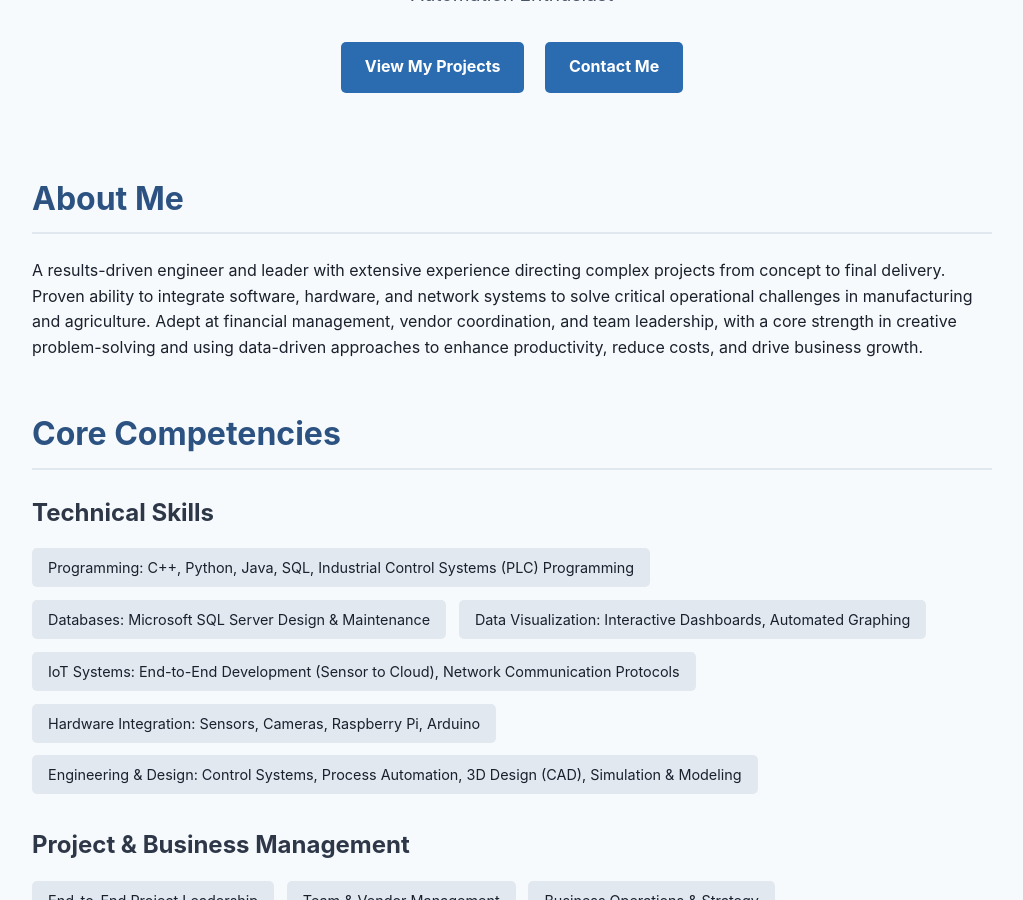
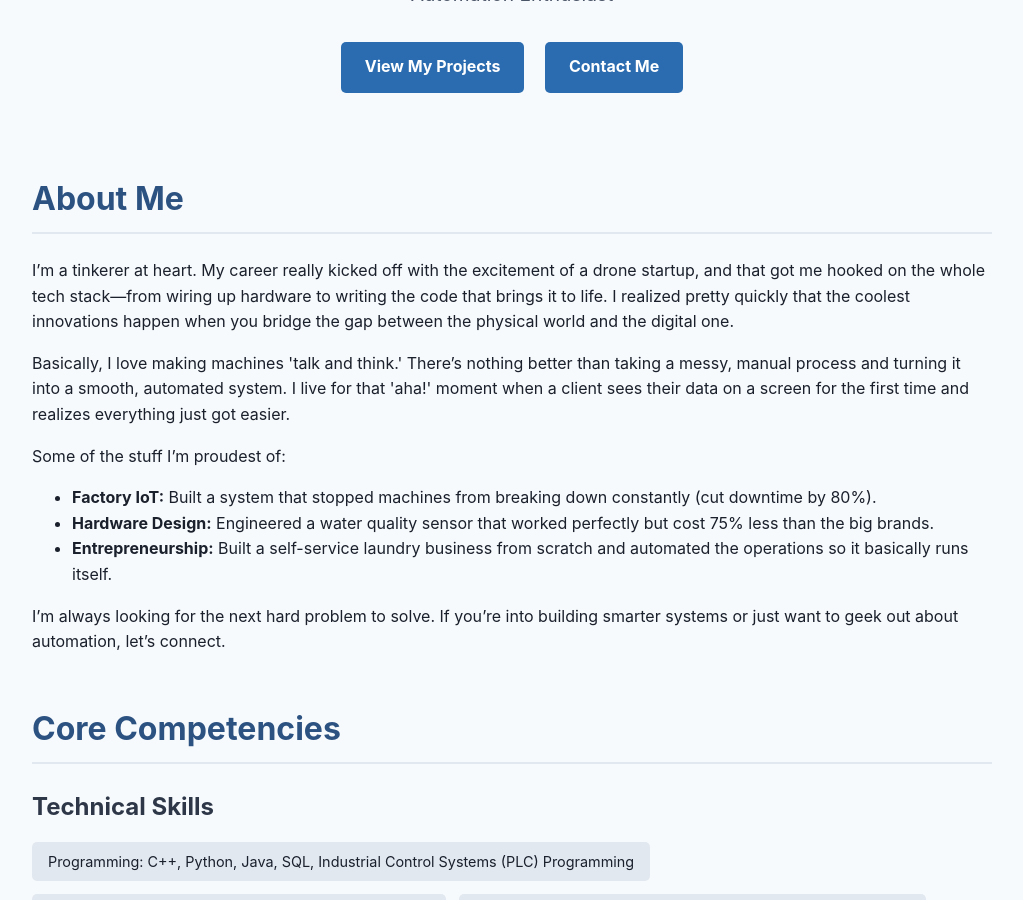
Before and after one commit to xion-xion/xion-xion.github.io, a Jekyll site: the page built from index.html, in a window 1280 px wide and 900 px high, scrolled down 323 px. Shown: the whole window, without its empty margins (128-1151 px from the left). Built offline with Jekyll 4.4.1, drawn with Linux system fonts in a browser that asks for light colours.

Commit message:
docs: update about me section

```diff
--- a/index.html
+++ b/index.html
@@ -14,7 +14,15 @@ title: Home
 
 <section id="about">
     <h2>About Me</h2>
-    <p>A results-driven engineer and leader with extensive experience directing complex projects from concept to final delivery. Proven ability to integrate software, hardware, and network systems to solve critical operational challenges in manufacturing and agriculture. Adept at financial management, vendor coordination, and team leadership, with a core strength in creative problem-solving and using data-driven approaches to enhance productivity, reduce costs, and drive business growth.</p>
+    <p>I’m a tinkerer at heart. My career really kicked off with the excitement of a drone startup, and that got me hooked on the whole tech stack—from wiring up hardware to writing the code that brings it to life. I realized pretty quickly that the coolest innovations happen when you bridge the gap between the physical world and the digital one.</p>
+    <p>Basically, I love making machines 'talk and think.' There’s nothing better than taking a messy, manual process and turning it into a smooth, automated system. I live for that 'aha!' moment when a client sees their data on a screen for the first time and realizes everything just got easier.</p>
+    <p>Some of the stuff I’m proudest of:</p>
+    <ul>
+        <li><b>Factory IoT:</b> Built a system that stopped machines from breaking down constantly (cut downtime by 80%).</li>
+        <li><b>Hardware Design:</b> Engineered a water quality sensor that worked perfectly but cost 75% less than the big brands.</li>
+        <li><b>Entrepreneurship:</b> Built a self-service laundry business from scratch and automated the operations so it basically runs itself.</li>
+    </ul>
+    <p>I’m always looking for the next hard problem to solve. If you’re into building smarter systems or just want to geek out about automation, let’s connect.</p>
     <!-- Placeholder for professional headshot -->
     <div class="headshot-placeholder"></div>
 </section>
```
